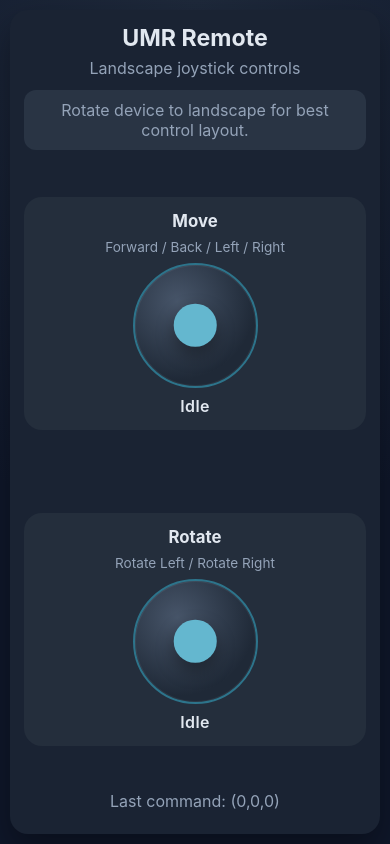
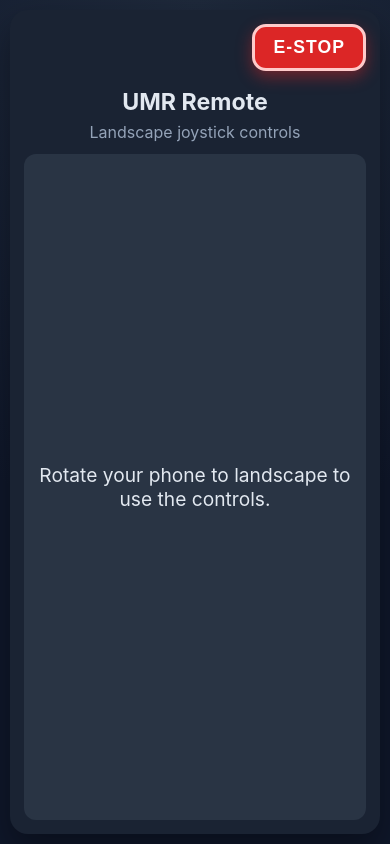
Before and after one commit to UMass-Robotics-Club/UMR-Controller, a plain HTML site: page index.html in a window 390 px wide. Drawn offline with Linux system fonts and the light colour scheme.

Commit message:
Add E-Stop button to controller app

```diff
--- a/app.js
+++ b/app.js
@@ -1,8 +1,17 @@
 const commandLabel = document.querySelector("#last-command");
+const estopButton = document.querySelector("#estop-button");
 
 const REMOTE_TRANSPORT = {
   sendIntervalMs: 50
 };
+
+const ESTOP = {
+  message: "ESTOP",
+  repeat: 5,
+  intervalMs: 20
+};
+
+let estopSent = false;
 
 const joystickState = {
   move: { command: null },
@@ -45,9 +54,7 @@ function updateLastCommandLabel() {
   commandLabel.textContent = commandToLegacyTuple();
 }
 
-function sendRemoteState() {
-  const payload = commandToLegacyTuple();
-
+function postPayload(payload) {
   const bridge = window.webkit?.messageHandlers?.remoteBLE;
   if (bridge) {
     bridge.postMessage({ payload });
@@ -60,8 +67,40 @@ function sendRemoteState() {
   );
 }
 
+function sendRemoteState() {
+  postPayload(commandToLegacyTuple());
+}
+
+function triggerEstop() {
+  if (estopSent) {
+    return;
+  }
+
+  estopSent = true;
+
+  // Stop joystick messages so nothing else goes out after the E-Stop
+  clearInterval(transmitTimer);
+  transmitTimer = null;
+
+  for (let i = 0; i < ESTOP.repeat; i += 1) {
+    setTimeout(() => postPayload(ESTOP.message), i * ESTOP.intervalMs);
+  }
+
+  console.log("[REMOTE] E-STOP sent");
+  document.body.classList.add("estopped");
+
+  if (estopButton) {
+    estopButton.textContent = "E-STOP SENT";
+    estopButton.disabled = true;
+  }
+
+  if (commandLabel) {
+    commandLabel.textContent = "E-STOP (reopen app to resume)";
+  }
+}
+
 function ensureTransmitLoop() {
-  if (transmitTimer) {
+  if (transmitTimer || estopSent) {
     return;
   }
 
@@ -159,7 +198,9 @@ function createJoystick(type) {
 
   const updateRemoteState = (command) => {
     joystickState[type].command = command;
-    updateLastCommandLabel();
+    if (!estopSent) {
+      updateLastCommandLabel();
+    }
   };
 
   const setCommand = (command) => {
@@ -227,6 +268,10 @@ function createJoystick(type) {
 
   root.addEventListener("pointerdown", (event) => {
     event.preventDefault();
+    if (estopSent) {
+      return;
+    }
+
     activePointerId = event.pointerId;
     root.classList.add("active");
     root.setPointerCapture(event.pointerId);
@@ -269,6 +314,11 @@ function createJoystick(type) {
   });
 }
 
+estopButton?.addEventListener("pointerdown", (event) => {
+  event.preventDefault();
+  triggerEstop();
+});
+
 createJoystick("move");
 createJoystick("rotate");
 updateLastCommandLabel();
--- a/index.html
+++ b/index.html
@@ -11,10 +11,11 @@
       <header class="header">
         <h1>UMR Remote</h1>
         <p>Landscape joystick controls</p>
+        <button type="button" class="estop-button" id="estop-button">E-STOP</button>
       </header>
 
       <section class="landscape-warning" aria-live="polite">
-        Rotate device to landscape for best control layout.
+        Rotate your phone to landscape to use the controls.
       </section>
 
       <section class="joystick-layout" aria-label="Joystick controls">
--- a/ios-native/UMRRemote/Web/styles.css
+++ b/ios-native/UMRRemote/Web/styles.css
@@ -43,6 +43,7 @@ body {
   border-radius: 24px;
   padding: 18px;
   box-shadow: 0 16px 35px rgba(0, 0, 0, 0.35);
+  position: relative;
   display: grid;
   grid-template-rows: auto auto minmax(0, 1fr) auto;
   overflow: hidden;
@@ -143,6 +144,38 @@ body {
   letter-spacing: 0.02em;
 }
 
+.estop-button {
+  position: absolute;
+  top: 14px;
+  right: 14px;
+  padding: 10px 18px;
+  border: 3px solid #fecaca;
+  border-radius: 14px;
+  background: #dc2626;
+  color: #fff;
+  font-size: 1.1rem;
+  font-weight: 800;
+  letter-spacing: 0.06em;
+  box-shadow: 0 6px 16px rgba(220, 38, 38, 0.45);
+  touch-action: manipulation;
+  user-select: none;
+  -webkit-user-select: none;
+}
+
+.estop-button:active {
+  background: #b91c1c;
+}
+
+.estop-button:disabled {
+  background: #7f1d1d;
+  border-color: #991b1b;
+  box-shadow: none;
+}
+
+.estopped .joystick {
+  opacity: 0.35;
+}
+
 .status {
   margin-top: 10px;
   min-height: 1.85rem;
@@ -161,16 +194,25 @@ body {
     padding: 14px;
   }
 
-  .landscape-warning {
-    display: block;
+  .app {
+    grid-template-rows: auto minmax(0, 1fr) auto;
   }
 
-  .joystick-layout {
-    grid-template-columns: 1fr;
+  .header {
+    padding-top: 64px;
   }
 
-  .joystick {
-    width: clamp(125px, 32vmin, 200px);
+  .landscape-warning {
+    display: grid;
+    place-items: center;
+    margin: 0;
+    font-size: 1.2rem;
+    color: var(--text);
+  }
+
+  .joystick-layout,
+  .status {
+    display: none;
   }
 }
 
--- a/styles.css
+++ b/styles.css
@@ -43,6 +43,7 @@ body {
   border-radius: 24px;
   padding: 18px;
   box-shadow: 0 16px 35px rgba(0, 0, 0, 0.35);
+  position: relative;
   display: grid;
   grid-template-rows: auto auto minmax(0, 1fr) auto;
   overflow: hidden;
@@ -143,6 +144,38 @@ body {
   letter-spacing: 0.02em;
 }
 
+.estop-button {
+  position: absolute;
+  top: 14px;
+  right: 14px;
+  padding: 10px 18px;
+  border: 3px solid #fecaca;
+  border-radius: 14px;
+  background: #dc2626;
+  color: #fff;
+  font-size: 1.1rem;
+  font-weight: 800;
+  letter-spacing: 0.06em;
+  box-shadow: 0 6px 16px rgba(220, 38, 38, 0.45);
+  touch-action: manipulation;
+  user-select: none;
+  -webkit-user-select: none;
+}
+
+.estop-button:active {
+  background: #b91c1c;
+}
+
+.estop-button:disabled {
+  background: #7f1d1d;
+  border-color: #991b1b;
+  box-shadow: none;
+}
+
+.estopped .joystick {
+  opacity: 0.35;
+}
+
 .status {
   margin-top: 10px;
   min-height: 1.85rem;
@@ -161,16 +194,25 @@ body {
     padding: 14px;
   }
 
-  .landscape-warning {
-    display: block;
+  .app {
+    grid-template-rows: auto minmax(0, 1fr) auto;
   }
 
-  .joystick-layout {
-    grid-template-columns: 1fr;
+  .header {
+    padding-top: 64px;
   }
 
-  .joystick {
-    width: clamp(125px, 32vmin, 200px);
+  .landscape-warning {
+    display: grid;
+    place-items: center;
+    margin: 0;
+    font-size: 1.2rem;
+    color: var(--text);
+  }
+
+  .joystick-layout,
+  .status {
+    display: none;
   }
 }
 
```
Also changed, not shown: ios-native/UMRRemote/Web/app.js (+55 -5 lines), ios-native/UMRRemote/Web/index.html (+2 -1 lines).
